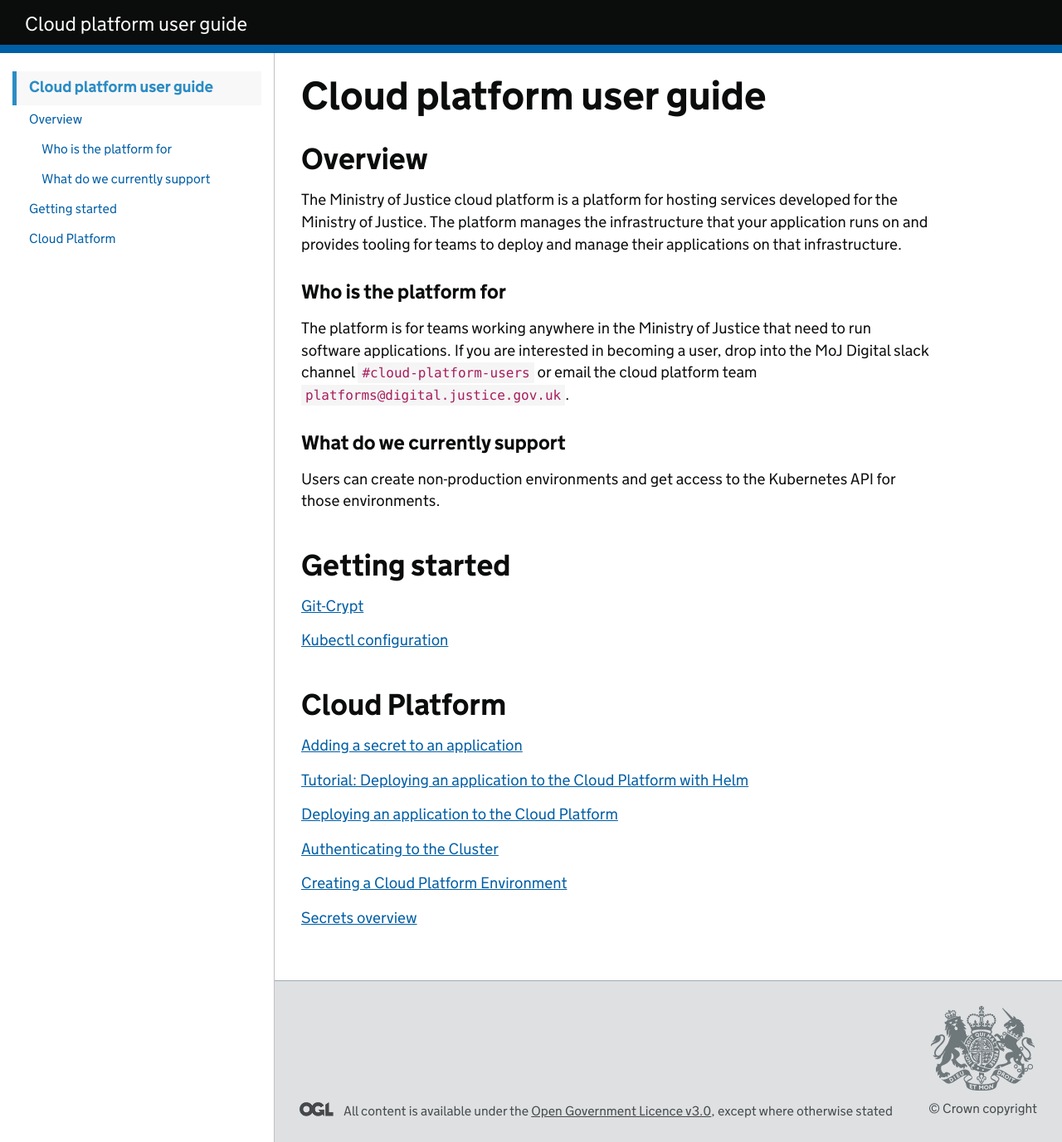
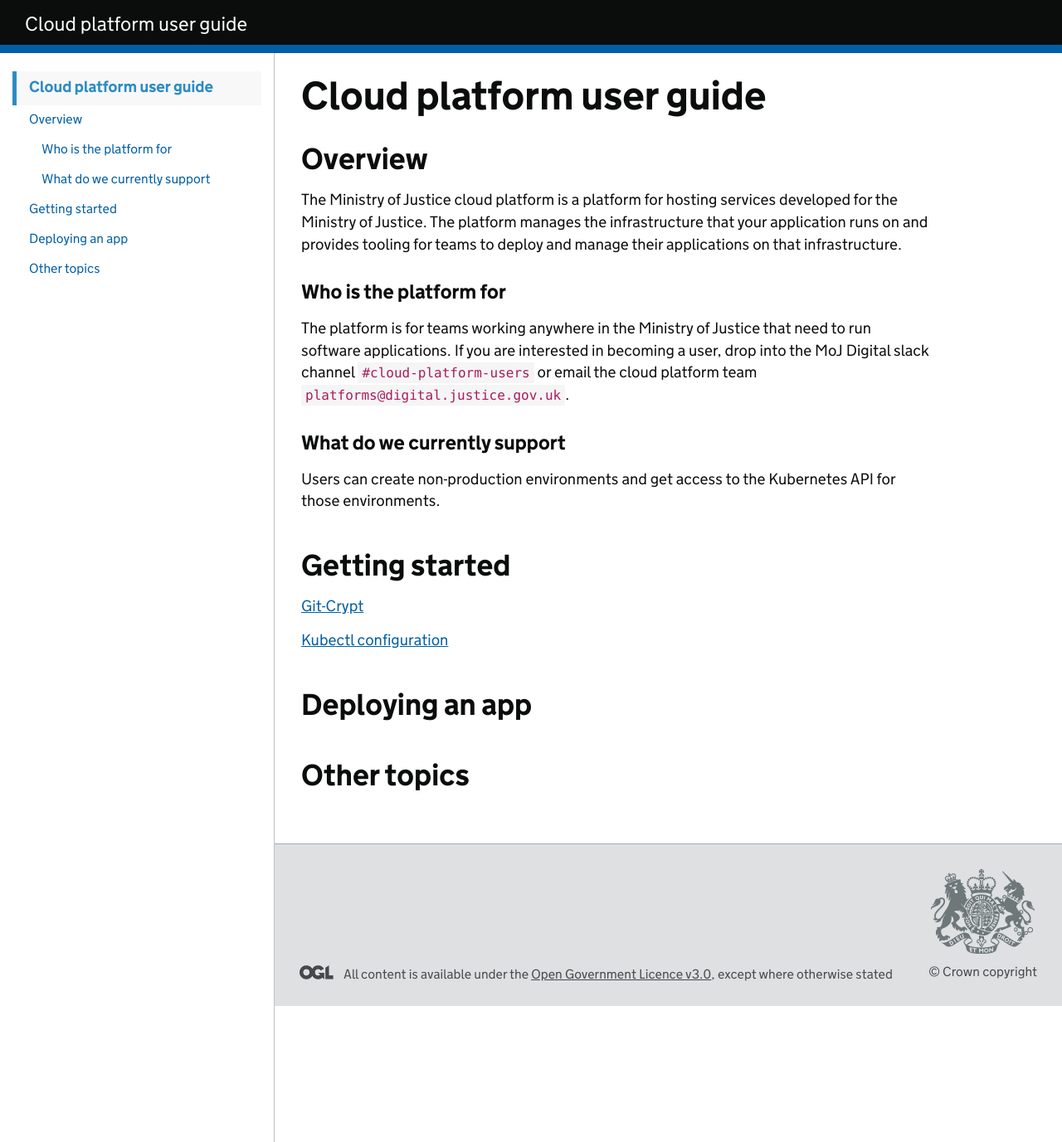
Before and after one commit to ministryofjustice/cloud-platform-user-docs, a Jekyll site: the page built from index.md, in a window 1280 px wide. Shown: the whole page at 83% size. Built offline with Jekyll 4.4.1, drawn with Linux system fonts in a browser that asks for light colours; our own code applies the rules of GitHub Pages for plain Markdown files.

Commit message:
Changing the homepage layout: part 1
We've largely dumped the pages we've been creating into the
`cloud-platfrom` directory without too much thought. This is a proposal
for re-working the homepage so that the pages are more clearly laid out.

This is part 1. I am rearranging the pages around three thematic areas:

1. Getting started -- things that you need to do to get started on the
platform (like auth)
2. Deploying an app -- the process of deploying and app and then doing
things with it like adding secrets etc
3. Other topics -- anything that doesn't fit the first two for now. When
we get more of them we can re-order again.

This should make it easier to understand what is going on for a user.
The next parts are to move the pages around so that they fit into these
categories and order them on the page.

```diff
--- a/_config.yml
+++ b/_config.yml
@@ -5,9 +5,9 @@ permalink: pretty
 defaults:
   -
     scope:
-      path: "overview"
+      path: "deploying-an-app"
     values:
-      overview: true
+      deploying-an-app: true
   -
     scope:
       path: "getting-started"
@@ -15,6 +15,6 @@ defaults:
       getting-started: true
   -
     scope:
-      path: "cloud-platform"
+      path: "other-topics"
     values:
-      cloud-platform: true
+      other-topics: true
--- a/index.md
+++ b/index.md
@@ -21,11 +21,20 @@ Users can create non-production environments and get access to the Kubernetes AP
   [{{ article.title }}]({{ article.url | relative_url }})
 {% endfor %}
 
-## Cloud Platform
+## Deploying an app
 
-{% assign cloud-platform_groups = site.pages
-  | where: "cloud-platform", true %}
+{% assign deploying_groups = site.pages
+  | where: "deploying-an-app", true %}
 
-{% for article in cloud-platform_groups %}
+{% for article in deploying_groups %}
   [{{ article.title }}]({{ article.url | relative_url }})
 {% endfor %}
+
+## Other topics
+
+{% assign other_topics_groups = site.pages
+  | where: "other-topics", true %}
+
+{% for article in other_topics_groups %}
+  [{{ article.title }}]({{ article.url | relative_url }})
+{% endfor %}
```
